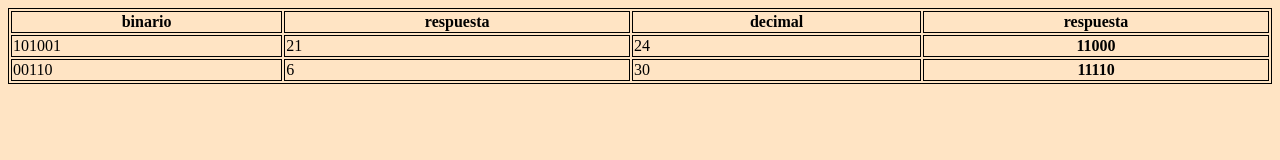
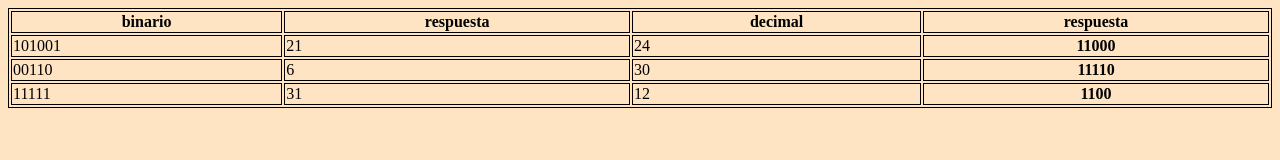
Before and after one commit to Diefer3/-practica-1.1-html, a plain HTML site: page index.html in a window 1280 px wide. Drawn offline with Linux system fonts and the light colour scheme.

Commit message:
cuarta fila

```diff
--- a/index.html
+++ b/index.html
@@ -38,6 +38,12 @@
             <td>30</td>
             <th>11110</th>
         </tr>
+        <tr>
+            <td>11111</td>
+            <td>31</td>
+            <td>12</td>
+            <th>1100</th>
+        </tr>
 
     </table>
 </body>
```
